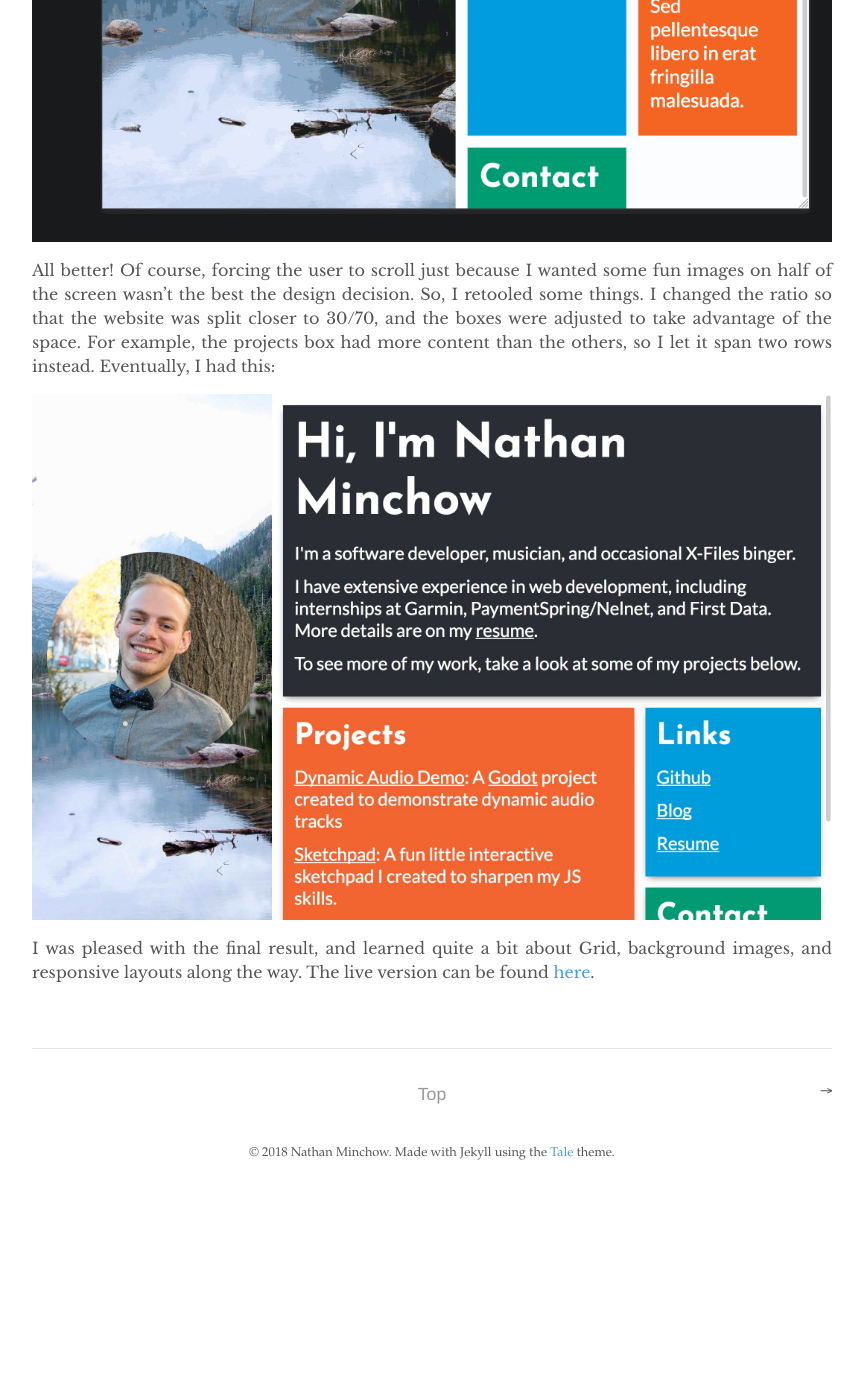
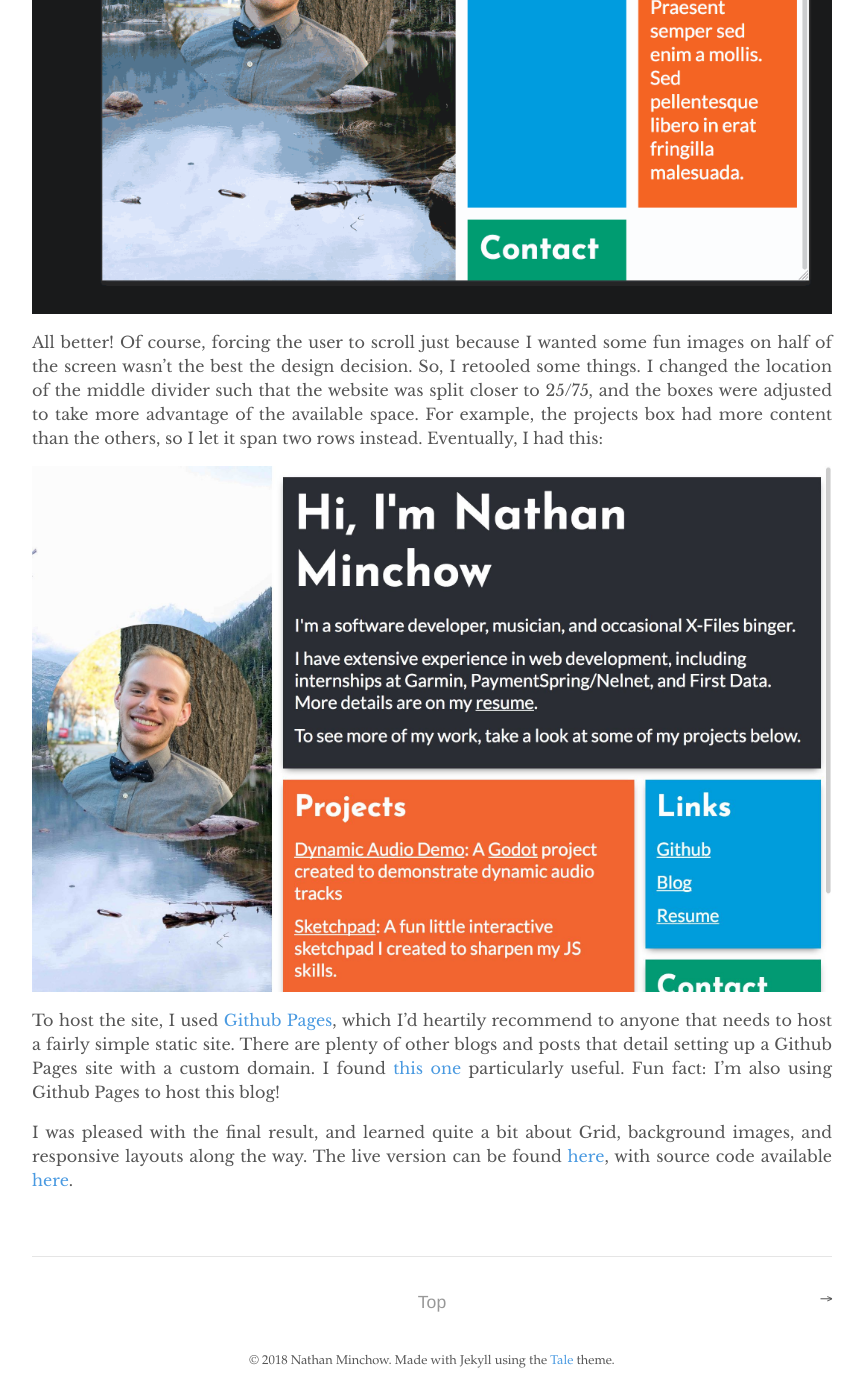
Before and after one commit to nspenner/blog, a Jekyll site: the page built from _posts/2018-09-17-creating-my-portfolio.md, in a window 1280 px wide and 1400 px high, scrolled down 3344 px. Shown: the whole window, without its empty margins (208-1073 px from the left). Built offline with Jekyll 4.4.1, drawn with Linux system fonts in a browser that asks for light colours; before the commit the page ends 4540 px from its top, so only the background shows below that; some of the changed text lies outside the part shown.

Commit message:
Update "creating-my-porfolio"

````diff
--- a/_posts/2018-09-17-creating-a-portfolio.md
+++ b/_posts/2018-09-17-creating-my-portfolio.md
@@ -22,7 +22,7 @@
 
 ![Portfolio Design 1](/assets/2018-09-17-creating-a-portfolio/portfolio1.gif "Portfolio Design 1")
 
-The main grid for the site was used for the content on the right. It was two columns and simply took up all the free space available, and it switched to one column for the mobile layout. It was a pretty small amount of CSS overall:
+I wanted some personal touches in my portfolio, so the background image on the left side of the site is a photo I took at Mills Lake in Rocky Mountain National Park (which is my favorite hike in the whole park!). Grid was used for the content on the right. It was two columns and simply took up all the free space available, and it switched to one column for the mobile layout. It was a pretty small amount of CSS overall:
 ```css
 main {
   display: grid;
@@ -38,7 +38,7 @@
   }
 ```
 
-Grid is great! Of course, some of the actual content boxes had their own CSS, like the top biography which spanned both columns.
+Grid is great! Of course, some of the actual content boxes had their own CSS, like the top biography which spanned both columns. For the most part, however, this CSS was the bulk of my layout.
 
 Unfortunately, I soon ran into a problem when I actually added content to the site:
 
@@ -48,8 +48,10 @@
 
 ![Portfolio Design 3](/assets/2018-09-17-creating-a-portfolio/portfolio3.gif "Portfolio Design 3")
 
-All better! Of course, forcing the user to scroll just because I wanted some fun images on half of the screen wasn't the best the design decision. So, I retooled some things. I changed the ratio so that the website was split closer to 30/70, and the boxes were adjusted to take advantage of the space. For example, the projects box had more content than the others, so I let it span two rows instead. Eventually, I had this:
+All better! Of course, forcing the user to scroll just because I wanted some fun images on half of the screen wasn't the best the design decision. So, I retooled some things. I changed the location of the middle divider such that the website was split closer to 25/75, and the boxes were adjusted to take more advantage of the available space. For example, the projects box had more content than the others, so I let it span two rows instead. Eventually, I had this:
 
 ![Final Design](/assets/2018-09-17-creating-a-portfolio/portfolio4.jpg "Final Design")
 
-I was pleased with the final result, and learned quite a bit about Grid, background images, and responsive layouts along the way. The live version can be found [here](https://nminchow.com).
+To host the site, I used [Github Pages](https://pages.github.com), which I'd heartily recommend to anyone that needs to host a fairly simple static site. There are plenty of other blogs and posts that detail setting up a Github Pages site with a custom domain. I found [this one](https://hackernoon.com/use-custom-domain-with-github-pages-2-straightforward-steps-cf561eee244f) particularly useful. Fun fact: I'm also using Github Pages to host this blog!
+
+I was pleased with the final result, and learned quite a bit about Grid, background images, and responsive layouts along the way. The live version can be found [here](https://nminchow.com), with source code available [here](https://github.com/nspenner/portfolio2).
````
Also changed, not shown: other parts of _posts/2018-09-17-creating-my-portfolio.md (+1 -1 lines).
